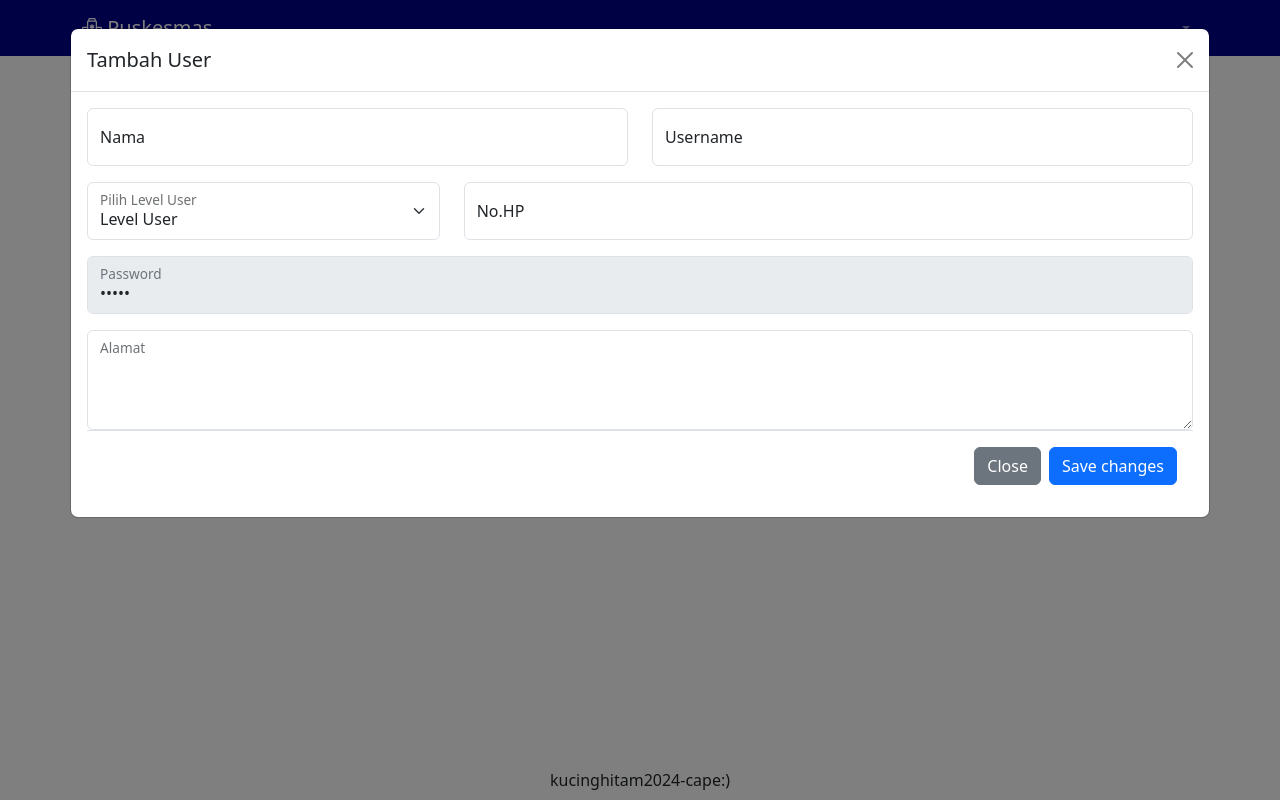
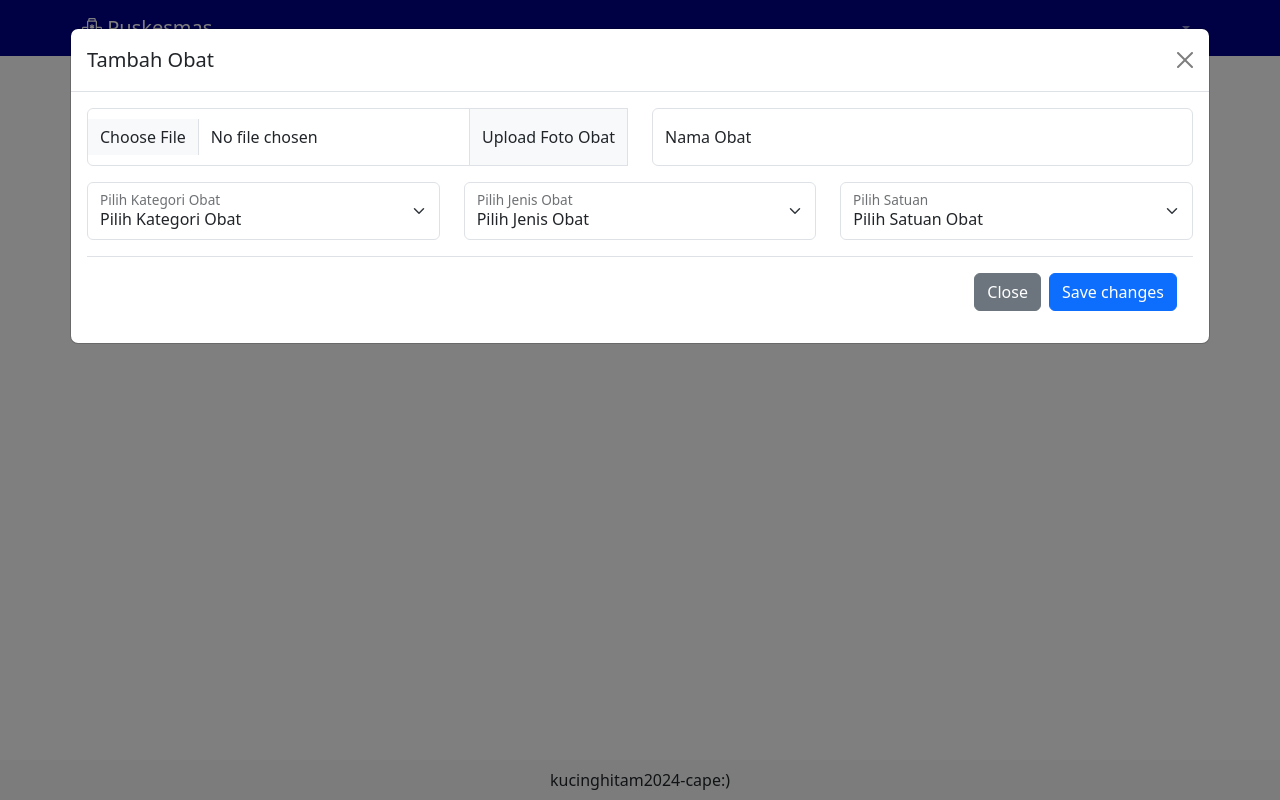
Before and after one commit to cedrical122305/web_puskesmas, a PHP site: page /obat in a window 1280 px wide, after a click on "Tambah User". Run offline with PHP 8.4, Linux system fonts and the light colour scheme; the visitor is signed in with stand-in values (Sample User, id 1); data that the repository does not hold is empty.

Commit message:
part-16 membuat proses input dan upload gambar menu

```diff
--- a/main.php
+++ b/main.php
@@ -39,7 +39,7 @@
             ?>
             <!--end content-->
         </div>
-        <div class="fixed-bottom text-center mb-2">
+        <div class="fixed-bottom text-center bg-light py-2">
             kucinghitam2024-cape:)
         </div>
     </div>
--- a/obat.php
+++ b/obat.php
@@ -1,9 +1,15 @@
 <?php
 include "proses/connect.php";
-$query = mysqli_query($conn, "SELECT * FROM tb_daftar_obat");
+$query = mysqli_query($conn, "SELECT * FROM tb_daftar_obat
+    LEFT JOIN tb_kategori_obat ON tb_kategori_obat.id = tb_daftar_obat.kategori_obat
+    LEFT JOIN tb_satuan_obat ON tb_satuan_obat.id = tb_daftar_obat.satuan
+    LEFT JOIN tb_jenis_obat ON tb_jenis_obat.id = tb_daftar_obat.jenis_obat");
 while ($record = mysqli_fetch_array($query)) {
     $result[] = $record;
 }
+$select_kat_obat = mysqli_query($conn, "SELECT id,kategori FROM tb_kategori_obat");
+$select_jen_obat = mysqli_query($conn, "SELECT id,jenis FROM tb_jenis_obat");
+$select_sat_obat = mysqli_query($conn, "SELECT id,satuan FROM tb_satuan_obat");
 ?>
 
 <div class="col-lg-9 mt-2 mb-3">
@@ -17,32 +23,32 @@ while ($record = mysqli_fetch_array($query)) {
                     <button class="btn" style="background-color:green; color:yellow" data-bs-toggle="modal" data-bs-target="#ModalTambahUser"><i class="bi bi-plus-square btn-sm"> </i>Tambah User</button>
                 </div>
             </div>
-            <!-- Awal Modal tambah user baru -->
+            <!-- Awal Modal tambah Obat baru -->
             <div class="modal fade" id="ModalTambahUser" tabindex="-1" aria-labelledby="exampleModalLabel" aria-hidden="true">
                 <div class="modal-dialog modal-xl modal-fullscreen-md-down">
                     <div class="modal-content">
                         <div class="modal-header">
-                            <h1 class="modal-title fs-5" id="exampleModalLabel">Tambah User</h1>
+                            <h1 class="modal-title fs-5" id="exampleModalLabel">Tambah Obat</h1>
                             <button type="button" class="btn-close" data-bs-dismiss="modal" aria-label="Close"></button>
                         </div>
                         <div class="modal-body">
-                            <form class="needs-validation" novalidate action="proses/proses_input_user.php" method="POST">
+                            <form class="needs-validation" novalidate action="proses/proses_input_obat.php" method="POST" enctype="multipart/form-data">
                                 <div class="row">
                                     <div class="col-lg-6">
-                                        <div class="form-floating mb-3">
-                                            <input type="text" class="form-control" id="floatingInput" placeholder="Your Name" name="nama" required>
-                                            <label for="floatingInput">Nama</label>
+                                        <div class="input-group mb-3">
+                                            <input type="file" class="form-control py-3" id="uploadFoto" placeholder="Your Name" name="foto" required>
+                                            <label class="input-group-text" for="uploadFoto">Upload Foto Obat</label>
                                             <div class="invalid-feedback">
-                                                Masukkan Nama
+                                                Masukkan Foto
                                             </div>
                                         </div>
                                     </div>
                                     <div class="col-lg-6">
                                         <div class="form-floating mb-3">
-                                            <input type="email" class="form-control" id="floatingInput" placeholder="name@example.com" name="username" required>
-                                            <label for="floatingInput">Username</label>
+                                            <input type="text" class="form-control" id="floatingInput" placeholder="Nama Obat" name="nama_obat" required>
+                                            <label for="floatingInput">Nama Obat</label>
                                             <div class="invalid-feedback">
-                                                Masukkan Username
+                                                Masukkan Nama Obat
                                             </div>
                                         </div>
                                     </div>
@@ -50,45 +56,58 @@ while ($record = mysqli_fetch_array($query)) {
                                 <div class="row">
                                     <div class="col-lg-4">
                                         <div class="form-floating mb-3">
-                                            <select class="form-select" aria-label="Default select example" name="level" required>
-                                                <option selected hidden value="">Level User</option>
-                                                <option value="1">Admin/Owner</option>
-                                                <option value="2">Petugas</option>
+                                            <select class="form-select" aria-label="Default select example" name="kat_obat" required>
+                                                <option selected hidden value="">Pilih Kategori Obat</option>
+                                                <?php
+                                                foreach ($select_kat_obat as $value) {
+                                                    echo "<option value=" . $value['id'] . ">$value[kategori]</option>";
+                                                }
+                                                ?>
                                             </select>
-                                            <label for="floatingInput">Pilih Level User</label>
+                                            <label for="floatingInput">Pilih Kategori Obat</label>
                                             <div class="invalid-feedback">
-                                                Pilih level user
+                                                Pilih Kategori
                                             </div>
                                         </div>
                                     </div>
-                                    <div class="col-lg-8">
+                                    <div class="col-lg-4">
                                         <div class="form-floating mb-3">
-                                            <input type="number" class="form-control" id="floatingInput" placeholder="08xxxxx" name="nohp">
-                                            <label for="floatingInput">No.HP</label>
+                                            <select class="form-select" aria-label="Default select example" name="jen_obat" required>
+                                                <option selected hidden value="">Pilih Jenis Obat</option>
+                                                <?php
+                                                foreach ($select_jen_obat as $value) {
+                                                    echo "<option value=" . $value['id'] . ">$value[jenis]</option>";
+                                                }
+                                                ?>
+                                            </select>
+                                            <label for="floatingInput">Pilih Jenis Obat</label>
                                             <div class="invalid-feedback">
-                                                Masukkan Nomer Handphone
+                                                Pilih jenis
+                                            </div>
+                                        </div>
+                                    </div>
+                                    <div class="col-lg-4">
+                                        <div class="form-floating mb-3">
+                                            <select class="form-select" aria-label="Default select example" name="sat_obat" required>
+                                                <option selected hidden value="">Pilih Satuan Obat</option>
+                                                <?php
+                                                foreach ($select_sat_obat as $value) {
+                                                    echo "<option value=" . $value['id'] . ">$value[satuan]</option>";
+                                                }
+                                                ?>
+                                            </select>
+                                            <label for="floatingInput">Pilih Satuan</label>
+                                            <div class="invalid-feedback">
+                                                Satuan Obat
                                             </div>
                                         </div>
                                     </div>
                                 </div>
-                                <div class="row">
-                                    <div class="col-lg-12">
-                                        <div class="form-floating mb-3">
-                                            <input type="password" class="form-control" id="floatingInput" placeholder="Password" disabled value="12345" name="password">
-                                            <label for="floatingPassword" name="password">Password</label>
-                                        </div>
-                                    </div>
-                                </div>
-                                <div class="form-floating">
-                                    <textarea class="form-control" name="alamat" id="" style="height: 100px;"></textarea>
-                                    <label for="floatingInput">Alamat</label>
-                                    <div class="invalid-feedback">
-                                        Masukkan Alamat
-                                    </div>
-                                </div>
+
+
                                 <div class="modal-footer">
                                     <button type="button" class="btn btn-secondary" data-bs-dismiss="modal">Close</button>
-                                    <button type="submit" class="btn btn-primary" name="input_user_validate" value="12345">Save changes</button>
+                                    <button type="submit" class="btn btn-primary" name="input_obat_validate" value="12345">Save changes</button>
                                 </div>
                             </form>
                         </div>
@@ -96,7 +115,7 @@ while ($record = mysqli_fetch_array($query)) {
                     </div>
                 </div>
             </div>
-            <!-- Akhir Modal tambah user baru -->
+            <!-- Akhir Modal tambah obat baru -->
             <?php
             foreach ($result as $row) {
             ?>
@@ -356,7 +375,7 @@ while ($record = mysqli_fetch_array($query)) {
                                         </div>
                                     </td>
                                     <td><?php echo $row['nama_obat'] ?></td>
-                                    <td><?php echo $row['jenis_obat'] ?></td>
+                                    <td><?php echo $row['jenis'] ?></td>
                                     <td><?php echo $row['kategori'] ?></td>
                                     <td><?php echo $row['satuan'] ?></td>
                                     <td>
```
Also changed, not shown: proses/proses_input_obat.php (added, +65 -0 lines), assets/img/24528-4.png (added), assets/img/27703-4.png (added), assets/img/39957-4.png (added), assets/img/57907-4.png (added), assets/img/60899-4.png (added), assets/img/63188-4.png (added), assets/img/87916-4.png (added), assets/img/94128-5.png (added), assets/img/97822-5.png (added).
